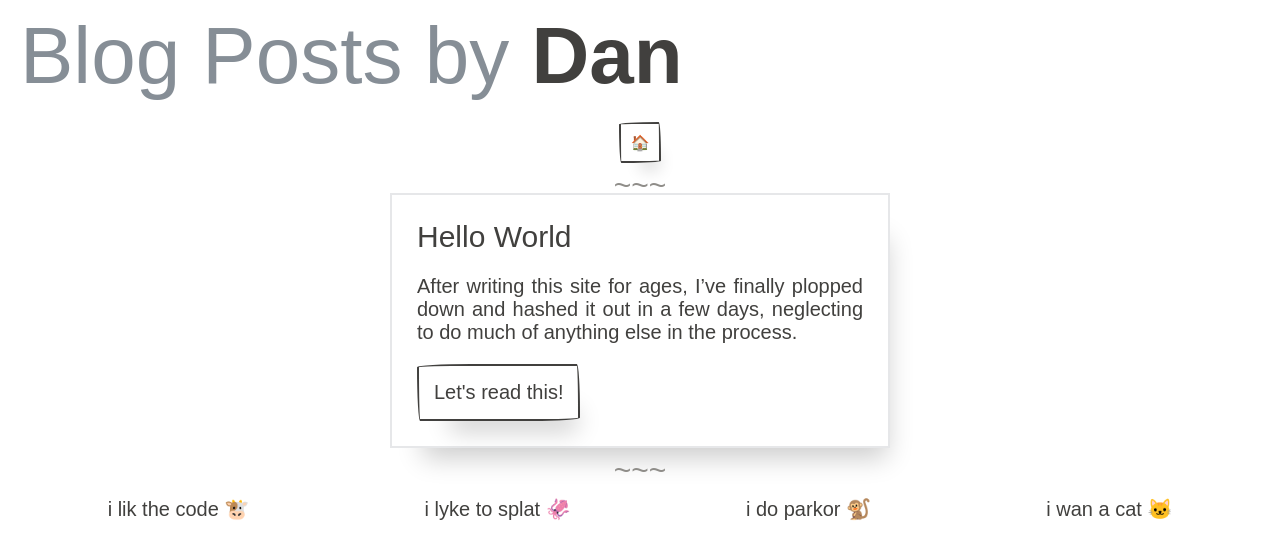
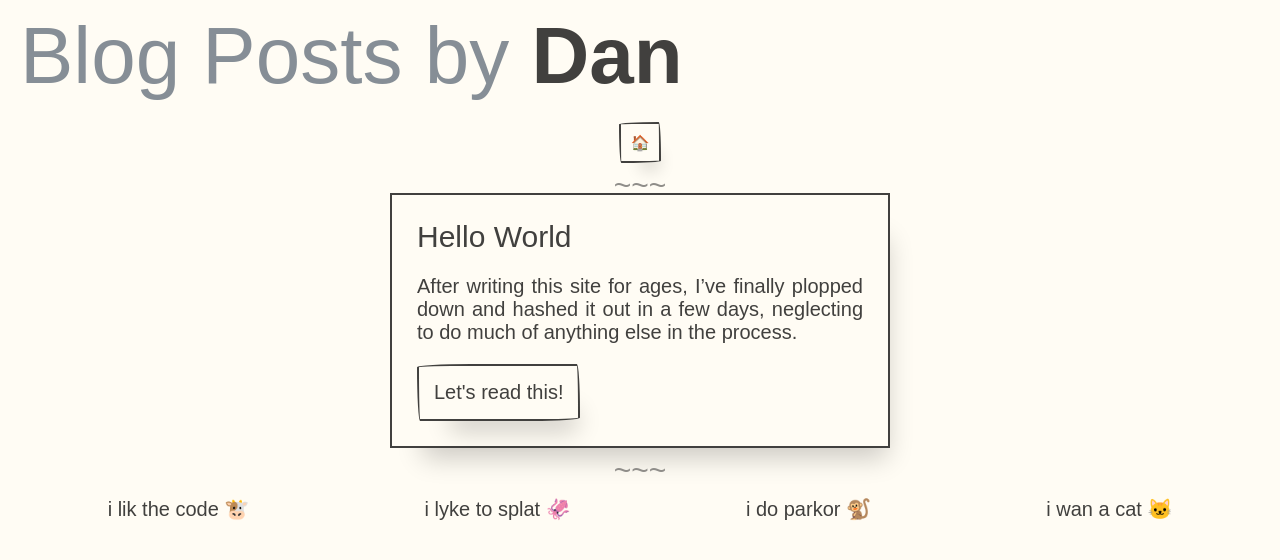
Before and after one commit to loksonarius/loksonarius.github.io, a Jekyll site: the page built from blog.html, in a window 1280 px wide. Shown: the top 560 px of the page. Built offline with Jekyll 4.4.1, drawn with Linux system fonts in a browser that asks for light colours; emoji names are drawn with the system emoji font; some web fonts are replaced.

Commit message:
Soften background on website

```diff
--- a/assets/css/custom.css
+++ b/assets/css/custom.css
@@ -25,3 +25,15 @@ p {
   text-align: justify;
   text-justify: inter-word;
 }
+
+/* Darken Card Boders
+--------------------- */
+.card {
+  border: 2px solid #41403e;
+}
+
+/* Soften Background
+-------------------- */
+body {
+  background-color: #fffcf4
+}
```
